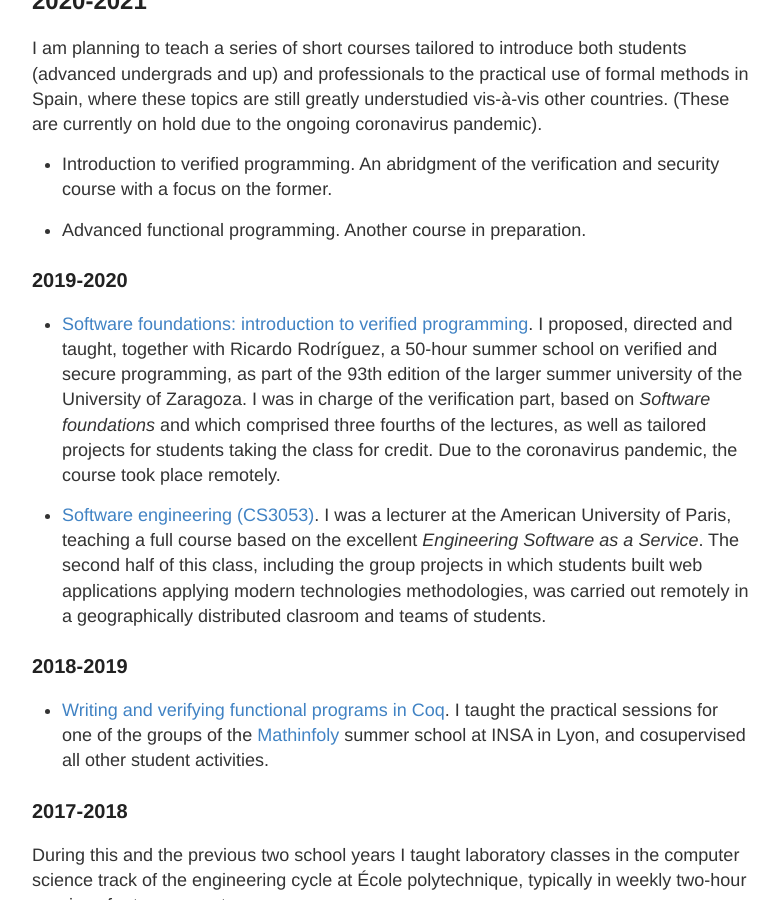
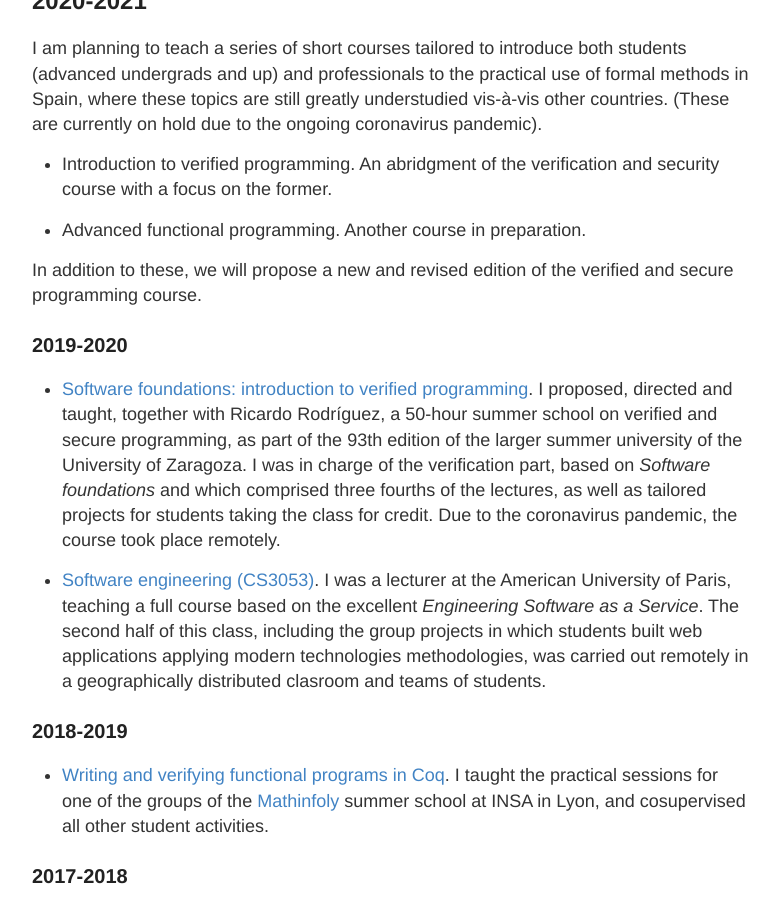
Before and after one commit to robblanco/robblanco.github.io, a Jekyll site: the page built from teaching.md, in a window 1280 px wide and 900 px high, scrolled down 542 px. Shown: the whole window, without its empty margins (248-1027 px from the left). Built offline with Jekyll 4.4.1, drawn with Linux system fonts in a browser that asks for light colours.

Commit message:
Note on upcoming course

```diff
--- a/teaching.md
+++ b/teaching.md
@@ -32,6 +32,9 @@ coronavirus pandemic).
 
 * Advanced functional programming.
   Another course in preparation.
+
+In addition to these, we will propose a new and revised edition of the verified
+and secure programming course.
 
 ### 2019-2020
 
```
